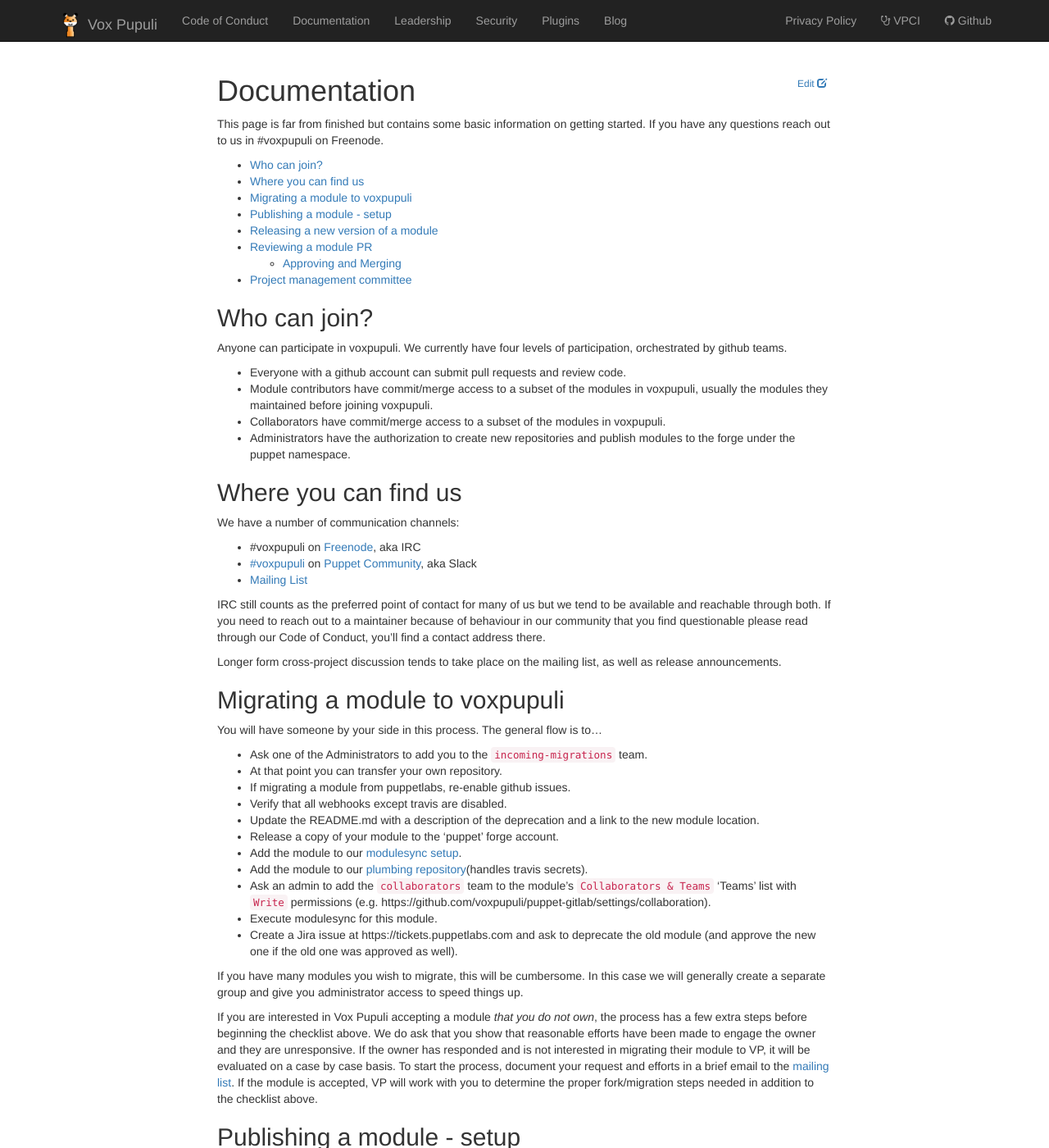
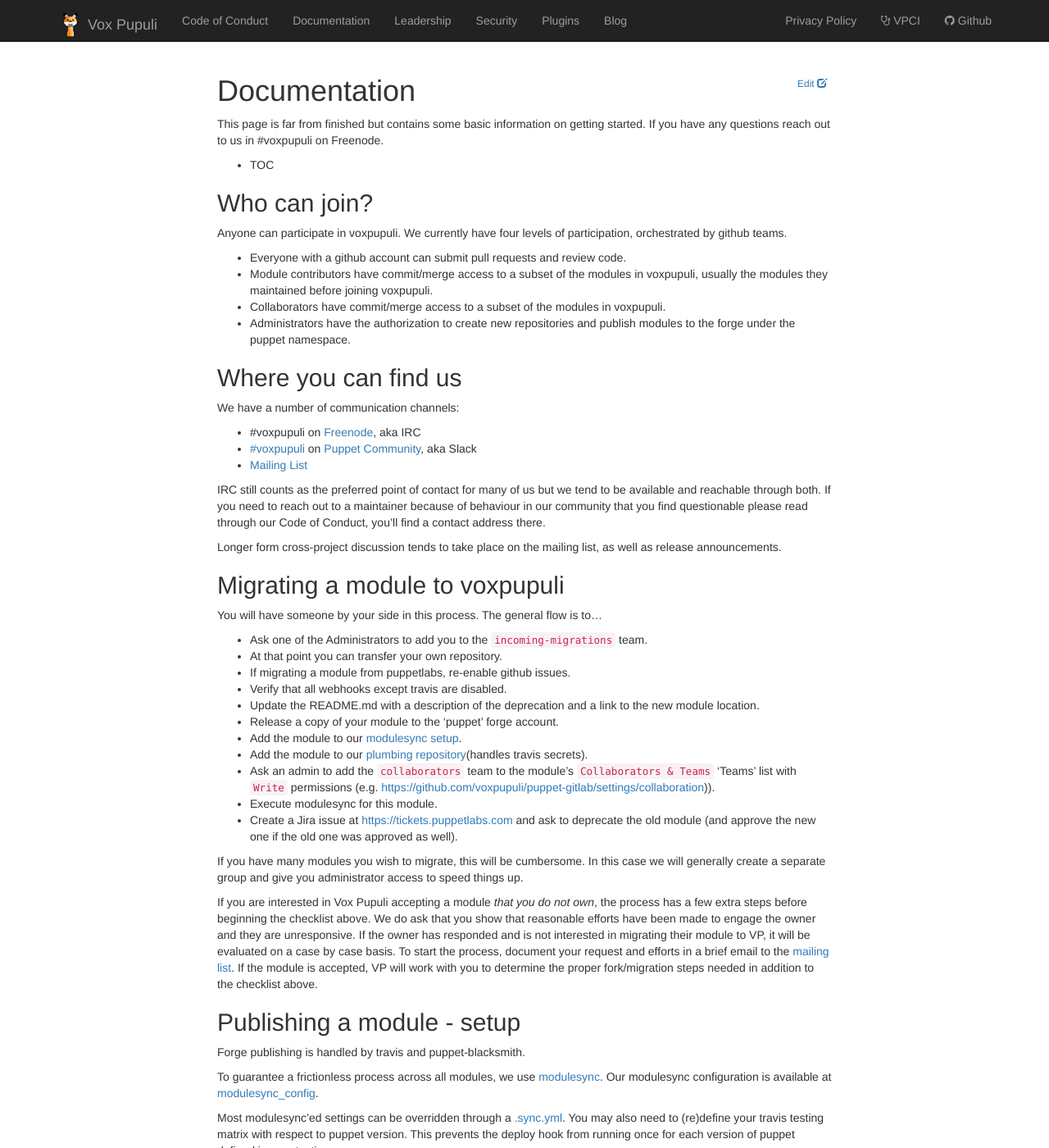
Before and after one commit to voxpupuli/voxpupuli.github.io, a Jekyll site: the page built from docs/index.md, in a window 1280 px wide and 1400 px high. Shown: the whole window at 82% size. Built offline with Jekyll 4.4.1, drawn with Linux system fonts in a browser that asks for light colours; nearby versions of some CDN libraries; some of the changed text lies outside the part shown.

Commit message:
fix markdown warnings from mdl in index.md
Fixed issues in docs/index.md that were detected by https://github.com/markdownlint/markdownlint

````diff
--- a/docs/index.md
+++ b/docs/index.md
@@ -7,9 +7,11 @@
 started. If you have any questions reach out to us in #voxpupuli on Freenode.
 
 * TOC
+
 {:toc}
 
 ## Who can join?
+
 Anyone can participate in voxpupuli. We currently have four levels of
 participation, orchestrated by github teams.
 
@@ -23,6 +25,7 @@
   publish modules to the forge under the puppet namespace.
 
 ## Where you can find us
+
 We have a number of communication channels:
 
 * #voxpupuli on [Freenode](http://freenode.net), aka IRC
@@ -39,6 +42,7 @@
 as well as release announcements.
 
 ## Migrating a module to voxpupuli
+
 You will have someone by your side in this process. The general flow is to…
 
 * Ask one of the Administrators to add you to the `incoming-migrations` team.
@@ -49,9 +53,9 @@
 * Release a copy of your module to the 'puppet' forge account.
 * Add the module to our [modulesync setup](https://github.com/voxpupuli/modulesync_config/blob/master/managed_modules.yml).
 * Add the module to our [plumbing repository](https://github.com/voxpupuli/plumbing/blob/master/share/modules)(handles travis secrets).
-* Ask an admin to add the `collaborators` team to the module's `Collaborators & Teams`  'Teams' list with `Write` permissions (e.g. https://github.com/voxpupuli/puppet-gitlab/settings/collaboration).
+* Ask an admin to add the `collaborators` team to the module's `Collaborators & Teams` 'Teams' list with `Write` permissions (e.g. [https://github.com/voxpupuli/puppet-gitlab/settings/collaboration](https://github.com/voxpupuli/puppet-gitlab/settings/collaboration))).
 * Execute modulesync for this module.
-* Create a Jira issue at https://tickets.puppetlabs.com and ask to deprecate the old module (and approve the new one if the old one was approved as well).
+* Create a Jira issue at [https://tickets.puppetlabs.com](https://tickets.puppetlabs.com) and ask to deprecate the old module (and approve the new one if the old one was approved as well).
 
 If you have many modules you wish to migrate, this will be cumbersome.
 In this case we will generally create a separate group and give you
@@ -63,7 +67,8 @@
 To start the process, document your request and efforts in a brief email to the [mailing list](https://groups.io/g/voxpupuli/).
 If the module is accepted, VP will work with you to determine the proper fork/migration steps needed in addition to the checklist above.
 
-##  Publishing a module - setup
+## Publishing a module - setup
+
 Forge publishing is handled by travis and puppet-blacksmith.
 
 To guarantee a frictionless process across all modules, we use [modulesync](https://github.com/voxpupuli/modulesync). Our modulesync configuration is available at [modulesync_config](https://github.com/voxpupuli/modulesync_config).
@@ -79,7 +84,6 @@
 Note that you need to mask your ``secure:`` line in .travis.yml from modulesync. [Here](https://github.com/voxpupuli/puppet-iis/blob/master/.sync.yml#L35) is an example of what that looks like.
 
 If the forge puppet password is changed, an admin can run encrypt_travis.sh and the modules can bring in the new password on their own schedule.
-
 
 Gem publishing is handled similarly, except there is not a unified user. Each gem owner is responsible for their own .travis.yml
 
@@ -119,7 +123,11 @@
 
 Get community feedback on the release pr, label it with skip-changelog, get it merged.
 
-Checkout an updated copy of master (`git checkout master; git fetch origin; git pull origin master`)
+Checkout an updated copy of master
+
+```bash
+git checkout master; git fetch origin; git pull origin master
+```
 
 Run the rake target `travis_release`. This will:
 
@@ -168,7 +176,6 @@
 * An increase of an upper version boundary (of a module or Puppet itself) is only an enhancement if code adjustments were needed. Don't add the `enhancement` label if the only change is within the `metadata.json`. Ensure that `.fixtures.yml` doesn't pin a specific version.
 * Sometimes you review a PR where somebody else requested changes. If the contributor clearly fixed it, you can still approve or merge it and ignore the `somebody requested changes` message. If you are not sure that it is really fixed, only approve it and do not merge it.
 
-
 ### Approving and Merging
 
 * You can merge your own PR if it was approved by someone else and travis is green. Don't merge if either one of those conditions are not true
````
